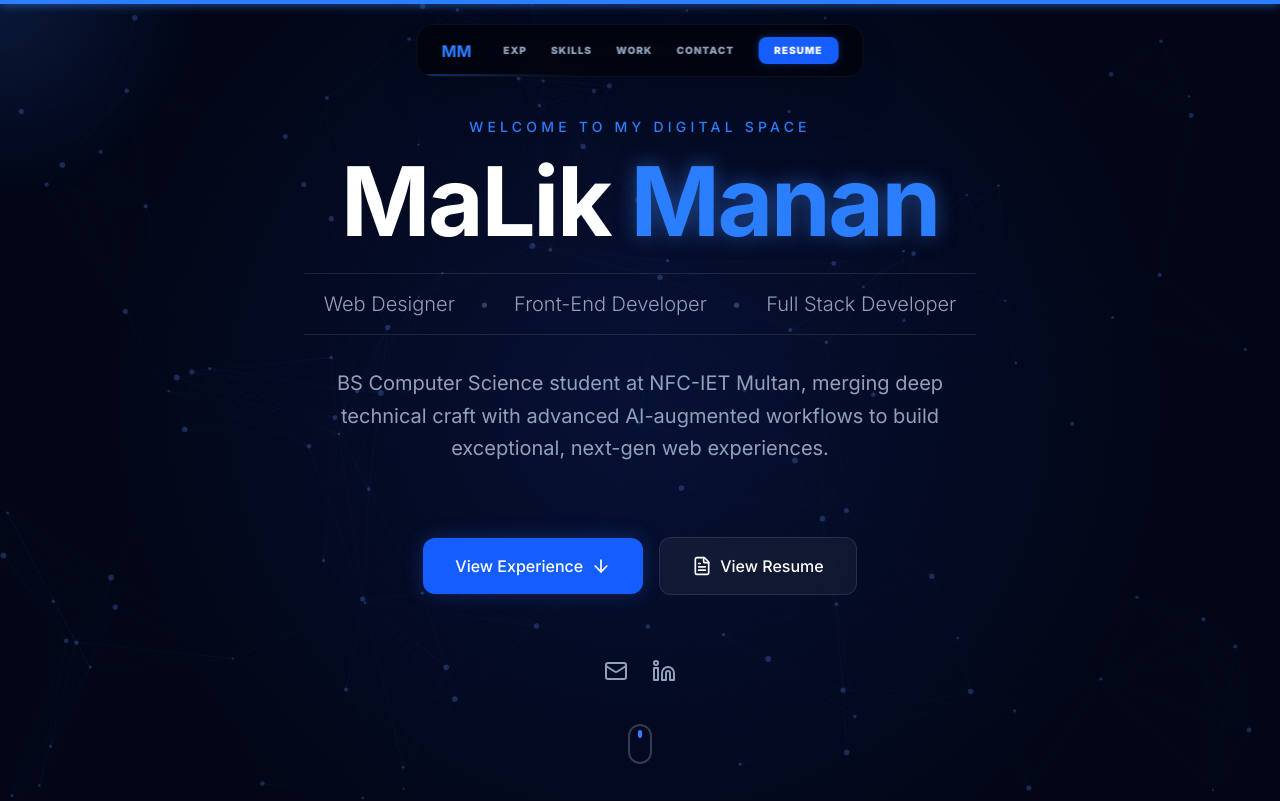
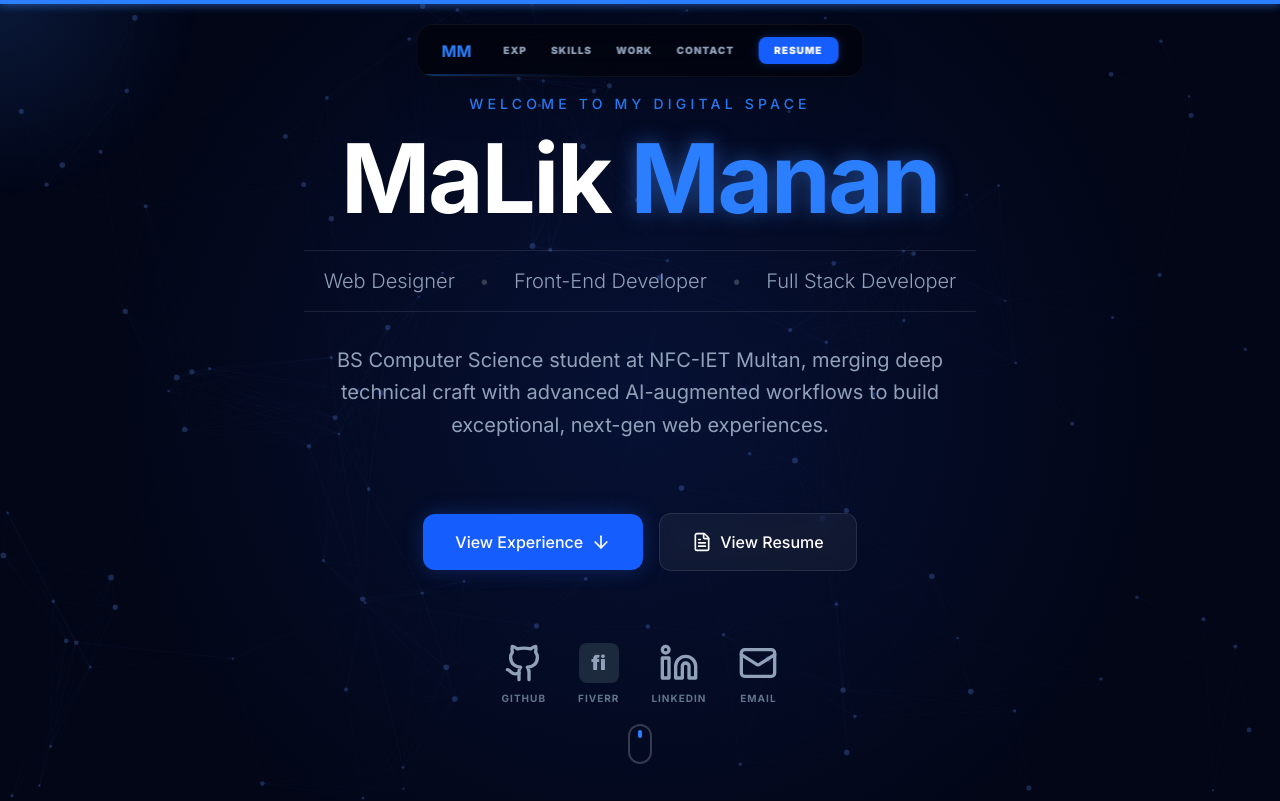
Before and after one commit to malikmanan07/Portfolio, a Next.js app: page / in a window 1280 px wide. Shown: the top 801 px of the page. Built offline with nearby package versions, Linux system fonts and the light colour scheme.

Commit message:
Update skills, social links and resume details

```diff
--- a/src/components/Contact.tsx
+++ b/src/components/Contact.tsx
@@ -1,7 +1,7 @@
 "use client";
 
 import { motion } from "framer-motion";
-import { Mail, MessageSquare, Send, Smartphone } from "lucide-react";
+import { Mail, MessageSquare, Send, Smartphone, Github, Linkedin } from "lucide-react";
 
 export default function Contact() {
     return (
@@ -44,7 +44,30 @@ export default function Contact() {
                         <h3 className="text-2xl font-bold text-white mb-2">Connect</h3>
                         <p className="text-slate-400 mb-6 font-medium">Available for full-time & freelance projects.</p>
                         <div className="flex gap-4">
-                            <span className="px-4 py-2 bg-blue-500/10 rounded-lg text-blue-300 font-bold text-xs uppercase tracking-widest border border-blue-500/20">Active Now</span>
+                            <motion.a
+                                whileHover={{ scale: 1.1, backgroundColor: "rgba(255,255,255,0.1)" }}
+                                href="https://github.com/malikmanan07"
+                                target="_blank"
+                                className="w-10 h-10 flex items-center justify-center rounded-lg bg-white/5 border border-white/10 text-slate-400 hover:text-white"
+                            >
+                                <Github className="w-5 h-5" />
+                            </motion.a>
+                            <motion.a
+                                whileHover={{ scale: 1.1, backgroundColor: "rgba(34, 197, 94, 0.2)" }}
+                                href="https://www.fiverr.com/malikmanan951"
+                                target="_blank"
+                                className="w-10 h-10 flex items-center justify-center rounded-lg bg-green-500/5 border border-green-500/20 text-green-500 hover:bg-green-500/20"
+                            >
+                                <span className="font-black text-sm">fi</span>
+                            </motion.a>
+                            <motion.a
+                                whileHover={{ scale: 1.1, backgroundColor: "rgba(59, 130, 246, 0.1)" }}
+                                href="https://www.linkedin.com/in/malik-manan-984394362"
+                                target="_blank"
+                                className="w-10 h-10 flex items-center justify-center rounded-lg bg-blue-500/5 border border-blue-500/20 text-blue-500 hover:bg-blue-500/20"
+                            >
+                                <Linkedin className="w-5 h-5" />
+                            </motion.a>
                         </div>
                     </div>
                 </motion.div>
--- a/src/components/Hero.tsx
+++ b/src/components/Hero.tsx
@@ -1,7 +1,7 @@
 "use client";
 
 import { motion } from "framer-motion";
-import { ArrowDown, Mail, Linkedin, FileText } from "lucide-react";
+import { ArrowDown, Mail, Linkedin, FileText, Github, ExternalLink } from "lucide-react";
 
 export default function Hero({ onExplore }: { onExplore: () => void }) {
     return (
@@ -64,13 +64,44 @@ export default function Hero({ onExplore }: { onExplore: () => void }) {
                     </motion.a>
                 </motion.div>
 
-                <div className="flex justify-center gap-6 pt-8">
-                    <a href="mailto:mnmanan07@gmail.com" className="text-slate-400 hover:text-white transition-colors">
-                        <Mail className="w-6 h-6" />
-                    </a>
-                    <a href="https://www.linkedin.com/in/malik-manan-984394362" target="_blank" className="text-slate-400 hover:text-white transition-colors">
-                        <Linkedin className="w-6 h-6" />
-                    </a>
+                <div className="flex justify-center gap-8 pt-10">
+                    <motion.a
+                        whileHover={{ scale: 1.2, color: "#fff" }}
+                        href="https://github.com/malikmanan07"
+                        target="_blank"
+                        className="text-slate-400 transition-colors flex flex-col items-center gap-2"
+                    >
+                        <Github className="w-10 h-10" />
+                        <span className="text-[10px] font-bold uppercase tracking-widest text-slate-500">GitHub</span>
+                    </motion.a>
+                    <motion.a
+                        whileHover={{ scale: 1.2, color: "#fff" }}
+                        href="https://www.fiverr.com/malikmanan951"
+                        target="_blank"
+                        className="text-slate-400 transition-colors flex flex-col items-center gap-2 group"
+                    >
+                        <div className="w-10 h-10 bg-slate-800 rounded-lg flex items-center justify-center font-black text-xl group-hover:bg-green-500 transition-colors">
+                            fi
+                        </div>
+                        <span className="text-[10px] font-bold uppercase tracking-widest text-slate-500">Fiverr</span>
+                    </motion.a>
+                    <motion.a
+                        whileHover={{ scale: 1.2, color: "#fff" }}
+                        href="https://www.linkedin.com/in/malik-manan-984394362"
+                        target="_blank"
+                        className="text-slate-400 transition-colors flex flex-col items-center gap-2"
+                    >
+                        <Linkedin className="w-10 h-10" />
+                        <span className="text-[10px] font-bold uppercase tracking-widest text-slate-500">LinkedIn</span>
+                    </motion.a>
+                    <motion.a
+                        whileHover={{ scale: 1.2, color: "#fff" }}
+                        href="mailto:mnmanan07@gmail.com"
+                        className="text-slate-400 transition-colors flex flex-col items-center gap-2"
+                    >
+                        <Mail className="w-10 h-10" />
+                        <span className="text-[10px] font-bold uppercase tracking-widest text-slate-500">Email</span>
+                    </motion.a>
                 </div>
             </div>
 
--- a/src/components/Skills.tsx
+++ b/src/components/Skills.tsx
@@ -33,15 +33,26 @@ export default function Skills() {
                             {skillGroup.category}
                         </h3>
                         <div className="flex flex-wrap gap-2">
-                            {skillGroup.items.map((skill: string, sIdx: number) => (
-                                <motion.span
-                                    key={sIdx}
-                                    whileHover={{ scale: 1.05, y: -2 }}
-                                    className="px-4 py-2 bg-white/5 border border-white/10 rounded-xl text-slate-300 text-sm hover:border-blue-500/50 hover:bg-blue-500/5 transition-all cursor-default"
-                                >
-                                    {skill}
-                                </motion.span>
-                            ))}
+                            {skillGroup.items.map((skill: string, sIdx: number) => {
+                                let colorClass = "bg-white/5 border-white/10 text-slate-300";
+                                if (skillGroup.category === "Top Skills") {
+                                    colorClass = "bg-blue-500/10 border-blue-500/30 text-blue-400";
+                                } else if (skillGroup.category === "Frontend Stack") {
+                                    colorClass = "bg-emerald-500/10 border-emerald-500/30 text-emerald-400";
+                                } else if (skillGroup.category === "Design & UI") {
+                                    colorClass = "bg-purple-500/10 border-purple-500/30 text-purple-400";
+                                }
+
+                                return (
+                                    <motion.span
+                                        key={sIdx}
+                                        whileHover={{ scale: 1.1, y: -4, backgroundColor: "rgba(59, 130, 246, 0.15)" }}
+                                        className={`px-4 py-2 border rounded-xl text-xs font-bold uppercase tracking-wider transition-all cursor-default shadow-sm ${colorClass}`}
+                                    >
+                                        {skill}
+                                    </motion.span>
+                                );
+                            })}
                         </div>
                     </motion.div>
                 ))}
--- a/src/data/resume.json
+++ b/src/data/resume.json
@@ -10,6 +10,14 @@
             {
                 "label": "LinkedIn",
                 "url": "https://www.linkedin.com/in/malik-manan-984394362"
+            },
+            {
+                "label": "GitHub",
+                "url": "https://github.com/malikmanan07"
+            },
+            {
+                "label": "Fiverr",
+                "url": "https://www.fiverr.com/malikmanan951"
             }
         ]
     },
@@ -46,8 +54,10 @@
             "category": "Top Skills",
             "items": [
                 "Nuxt.js",
+                "Vue.js",
                 "React.js",
                 "Node.js",
+                "TypeScript",
                 "AI-Augmented Dev"
             ]
         },
@@ -56,6 +66,7 @@
             "items": [
                 "HTML",
                 "CSS",
+                "Tailwind CSS",
                 "Bootstrap",
                 "JavaScript",
                 "jQuery"
```
